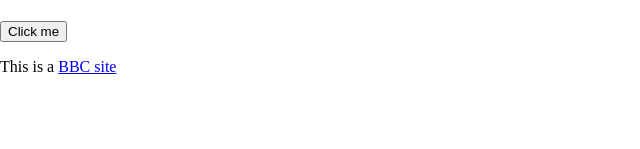
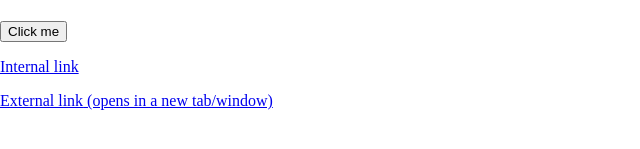
Before and after one commit to simonhudson/next-js, a Next.js app: page / in a window 1280 px wide. Shown: the part 491-640 px from the top of the page, without its empty margins (0-640 px from the left). Built offline with nearby package versions, Linux system fonts and the light colour scheme.

Commit message:
components wip

```diff
--- /dev/null
+++ b/components/helpers/hidden-content.js
@@ -0,0 +1,11 @@
+'use strict';
+
+export default ({text}) =>
+	<>
+		<style jsx>{`
+		.hidden-content {
+			display: none;
+		}
+		`}</style>
+		<span class="hidden-content">{text}</span>
+	</>
--- /dev/null
+++ b/components/interactive/link-external.js
@@ -0,0 +1,17 @@
+'use strict';
+
+import HiddenContent from '../helpers/hidden-content';
+
+export default ({text, href}) =>
+	<>
+		<style jsx>{`
+		.link {
+			color: #cc0000;
+		}
+		.link:hover,
+		.link:focus {
+			text-decoration: none;
+		}
+		`}</style>
+		<a class="link link--external" href={href} target="_blank">{text}<HiddenContent text="&nbsp;(opens in a new tab/window)"/></a>
+	</>
--- a/components/interactive/link.js
+++ b/components/interactive/link.js
@@ -1,6 +1,6 @@
 'use strict';
 
-export default ({text}) =>
+export default ({text, href}) =>
 	<>
 		<style jsx>{`
 		.link {
@@ -11,5 +11,5 @@ export default ({text}) =>
 			text-decoration: none;
 		}
 		`}</style>
-		<a class="link" href="{href}">{text}</a>
+		<a class="link" href={href}>{text}</a>
 	</>
--- a/pages/index.js
+++ b/pages/index.js
@@ -3,6 +3,7 @@
 import HeadingLevel1 from '../components/typography/heading-1';
 import HeadingLevel2 from '../components/typography/heading-2';
 import Link from '../components/interactive/link';
+import ExternalLink from '../components/interactive/link-external';
 import Button from '../components/interactive/button';
 import MainNav from '../components/layout/main-nav';
 import SiteLogo from '../components/layout/site-logo';
@@ -14,5 +15,6 @@ export default () =>
 		<HeadingLevel1 string="Hello there"/>
 		<HeadingLevel2 string="Secondary heading"/>
 		<Button text="Click me"></Button>
-		<p>This is a <Link href="http://www.bbc.co.uk" text="BBC site" /></p>
+		<p><Link href="http://experian.co.uk" text="Internal link" /></p>
+		<p><ExternalLink href="http://bbc.co.uk" text="External link" /></p>
 	</>
```
